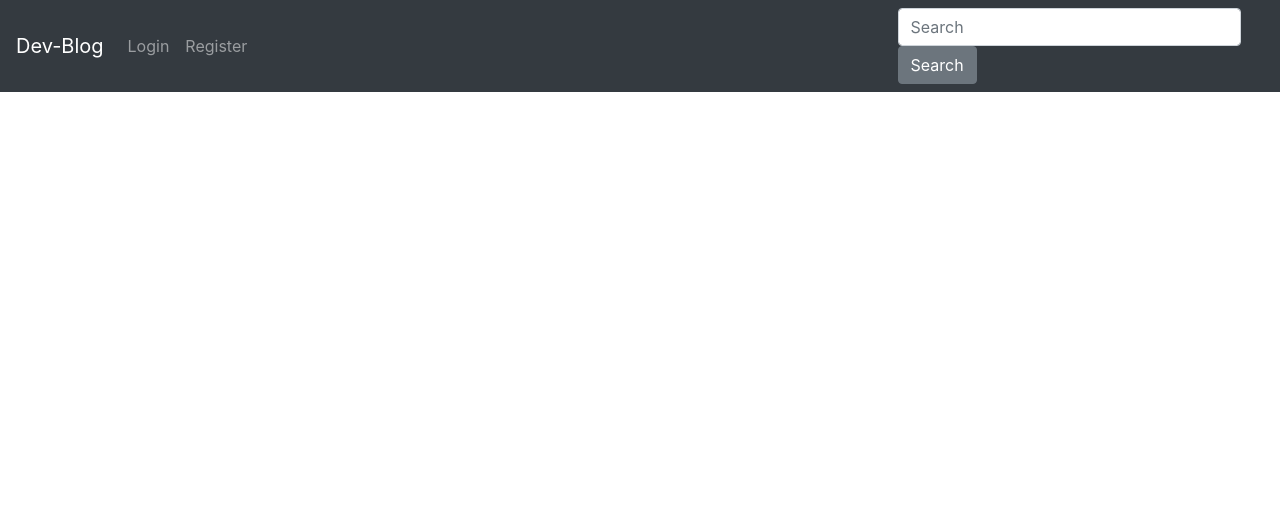
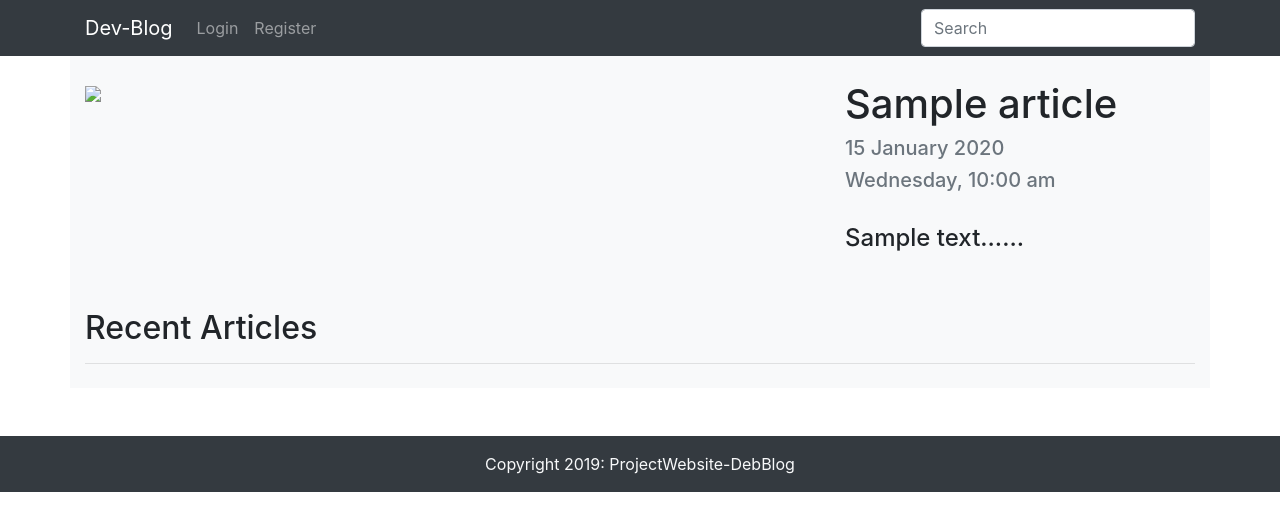
Before and after one commit to FMTW/ProjectWebsite-DevBlog, a PHP site: template templates/home.twig in a window 1280 px wide. Shown: the top 531 px of the page. Run offline with PHP 8.4, Linux system fonts and the light colour scheme; the template is opened without the code that fills it: most values are stand-ins (such as "Sample title", 1, 10 or a date in 2020); some libraries are stand-ins or nearby versions.

Commit message:
Article Class, Home Page, Footer, Navigation
Added an Article class, it only pull text_content so far, need to implement the video and images later. Also need to add a new function to addArticle.

Created a layout for home page and make sure bootstrap working fine with twig etc.

Added a simple footer with copyright.

Modified the Navigation to fit container width, just so it looks better on smaller device.

NOTE: THE LAYOUT IS NOT WORKING ON MOBILE!!!

```diff
--- a/templates/home.twig
+++ b/templates/home.twig
@@ -4,5 +4,39 @@
     {% include 'partials/head.twig' %}
     <body>
         {% include 'partials/navigation.twig' %}
+        <main class="container bg-light pb-2">
+            {% for article in articles %}
+                {% if loop.first %}
+                    <div class="row py-4">
+                        <div class="col-md-8">
+                            <img class="img-responsive" width="100%" src="https://via.placeholder.com/800x500">
+                        </div>
+
+                        <div class="col-md-4">
+                            <h1><a class="stretched-link text-reset" href="#" >{{article.article_title}}</a></h1>
+                            <h5 class="created text-muted">{{article.created|date('d F Y')}}</h5>
+                            <h5 class="created text-muted">{{article.created|date('l, g:i a')}}</h5>
+                            <br/>
+                            <h4>{{article.article_text_content|slice(0,120) ~ '.....'}}</h4>
+                        </div>
+                    </div>
+
+                <br/>
+                <h2>Recent Articles</h2>
+                <hr/>
+                {% else %}
+                <div class="media position-relative">
+                    <img class="img-responsive mr-3 w-25" width="100%" src="https://via.placeholder.com/800x500">
+                    <div class="media-body w-75">
+                        <h2><a class="stretched-link text-reset" href="#" >{{article.article_title}}</a></h2>
+                        <p class="created text-muted">{{article.created|date('l, d F Y, g:i a')}}</p>
+                        <h5>{{article.article_text_content|slice(0,120) ~ '.....'}}</h5>
+                    </div>
+                </div>
+                <hr/>
+                {% endif %}
+            {% endfor %}
+        </main>
+        {% include 'partials/footer.twig' %}
     </body>
 </html>
--- /dev/null
+++ b/templates/partials/footer.twig
@@ -0,0 +1,6 @@
+<br/><br/>
+<footer class="footer font-small text-light bg-dark dark mt-auto">
+    <div class="footer-copyright py-3 text-center">
+        Copyright 2019: ProjectWebsite-DebBlog
+    </div>
+</footer>
--- a/templates/partials/head.twig
+++ b/templates/partials/head.twig
@@ -1,7 +1,7 @@
 <head>
     <title>{{title}}</title>
     <link rel="stylesheet" href="..\node_modules\bootstrap\dist\css\bootstrap.min.css">
+    <script src="..\node_modules\jquery\dist\jquery.min.js"></script>
     <script src="..\node_modules\bootstrap\dist\js\bootstrap.min.js"></script>
-    <script src="..\node_modules\jquery\dist\jquery.min.js"></script>
     <script src="..\node_modules\popper.js\dist\popper.min.js"></script>
 </head>
--- a/templates/partials/navigation.twig
+++ b/templates/partials/navigation.twig
@@ -1,11 +1,12 @@
 <nav class="navbar navbar-expand-lg navbar-dark bg-dark">
-  <a class="navbar-brand" href="#">Dev-Blog</a>
-  <button class="navbar-toggler" type="button" data-toggle="collapse" data-target="#navbarTogglerDemo02" aria-controls="navbarTogglerDemo02" aria-expanded="false" aria-label="Toggle navigation">
-    <span class="navbar-toggler-icon"></span>
-  </button>
+  <div class="container">
+    <a class="navbar-brand" href="#">Dev-Blog</a>
+    <button class="navbar-toggler" type="button" data-toggle="collapse" data-target="#navbarToggler" aria-controls="navbarToggler" aria-expanded="false" aria-label="Toggle navigation">
+      <span class="navbar-toggler-icon"></span>
+    </button>
 
   <div class="collapse navbar-collapse" id="navbarToggler">
-    <ul class="navbar-nav col-8">
+    <ul class="navbar-nav mr-auto">
       <li class="nav-item">
         <a class="nav-link" href="#">Login</a>
       </li>
@@ -13,9 +14,8 @@
         <a class="nav-link" href="#">Register</a>
       </li>
     </ul>
-    <form class="form-inline col-4">
-      <input class="form-control flex-grow-1 mr-sm-2" type="search" placeholder="Search">
-      <button class="btn btn-secondary my-2 my-sm-0" type="submit">Search</button>
+    <form class="form-inline my-2 my-md-0">
+      <input class="form-control" type="text" placeholder="Search" aria-label="Search">
     </form>
   </div>
 </nav>
```
Also changed, not shown: classes/Article.php (added, +27 -0 lines), index.php (+7 -1 lines).
